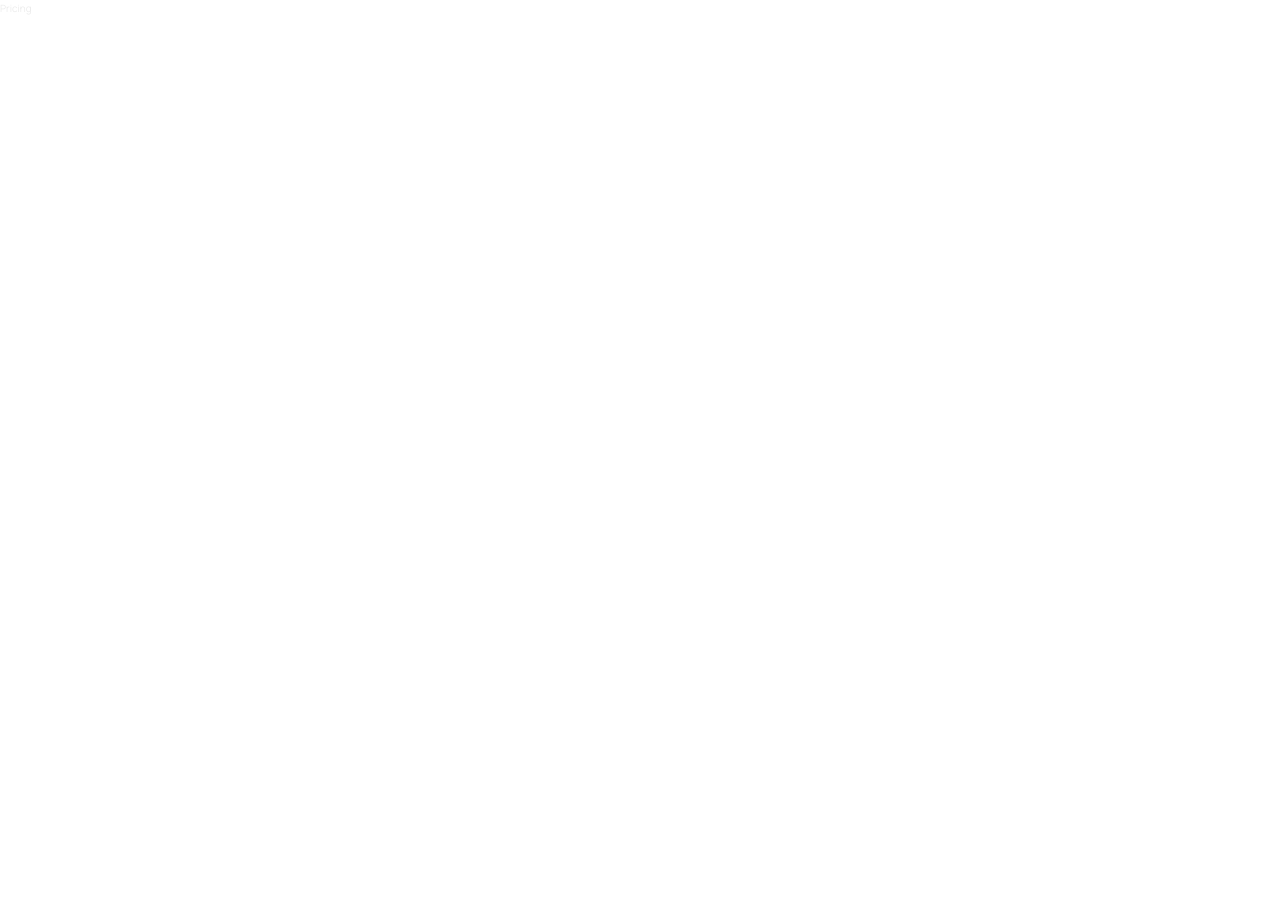
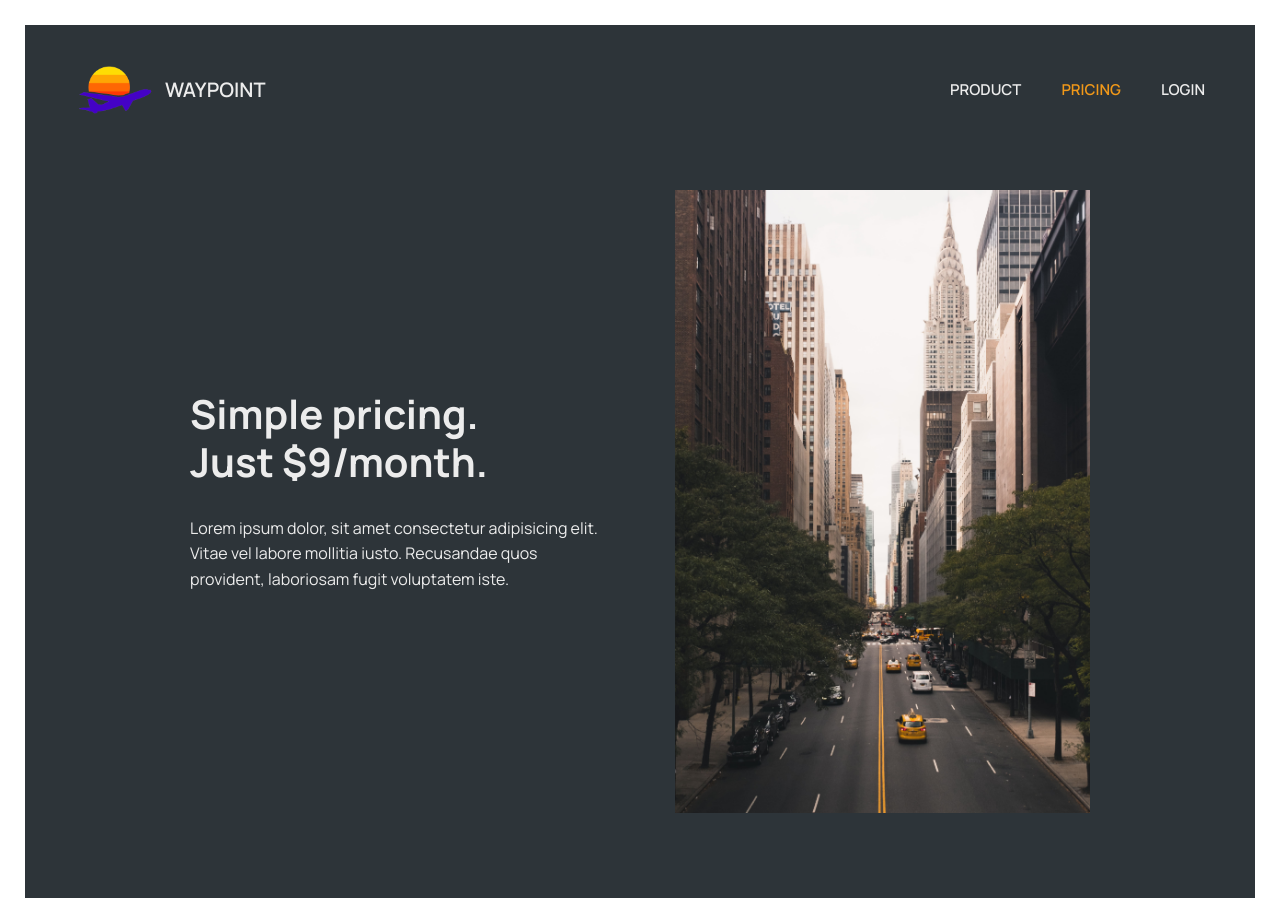
Before and after one commit to StefanKubala/waypoint, a React (Vite) app: page /pricing in a window 1280 px wide. Before the commit the page ends 800 px from the top, so only its background shows below. Built offline with nearby package versions, Linux system fonts and the light colour scheme.

Commit message:
Edit pricing page

```diff
--- a/src/index.css
+++ b/src/index.css
@@ -93,4 +93,5 @@ input:focus {
   background-position: right center;
   color: #fff;
   text-decoration: none;
+  transform: scale(1.05);
 }
--- a/src/pages/Pricing.jsx
+++ b/src/pages/Pricing.jsx
@@ -1,3 +1,28 @@
+import Navbar from "../components/Navbar";
+import styles from "./Product.module.css";
+
 export default function Pricing() {
-  return <div>Pricing</div>;
+  return (
+    <main className={styles.product}>
+      <Navbar />
+      <section>
+        <div>
+          <h2>
+            Simple pricing.
+            <br />
+            Just $9/month.
+          </h2>
+          <p>
+            Lorem ipsum dolor, sit amet consectetur adipisicing elit. Vitae vel
+            labore mollitia iusto. Recusandae quos provident, laboriosam fugit
+            voluptatem iste.
+          </p>
+        </div>
+        <img
+          src="pricing.jpeg"
+          alt="overview of a large city with skyscrapers"
+        />
+      </section>
+    </main>
+  );
 }
--- a/src/pages/Product.jsx
+++ b/src/pages/Product.jsx
@@ -8,7 +8,7 @@ export default function Product() {
       <section>
         <img
           src="product.jpeg"
-          alt="person with dog overlooking mountain with sunset"
+          alt="overview of a large city with skyscrapers"
         />
         <div>
           <h2>About Waypoint.</h2>
```
Also changed, not shown: public/pricing.jpeg (added).
